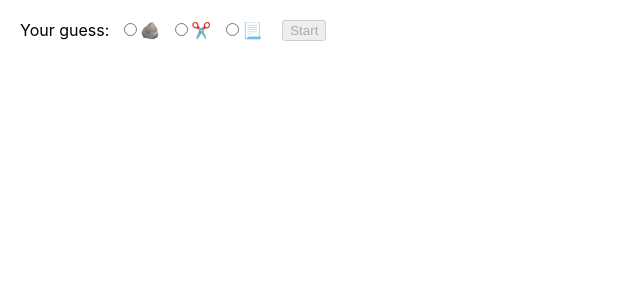
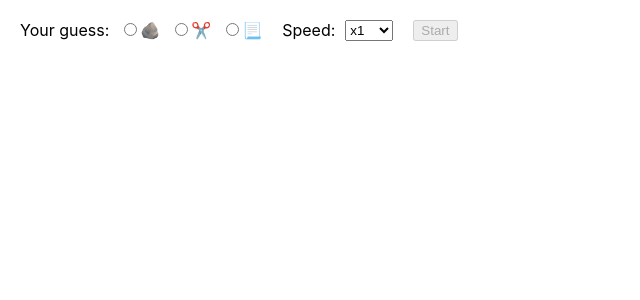
Before and after one commit to tr70k/rock-paper-scissors, a React (Create React App) app: page / in a window 1280 px wide. Shown: the top 300 px of the page, without its empty margins (0-640 px from the left). Built offline with nearby package versions, Linux system fonts and the light colour scheme.

Commit message:
add speed select

```diff
--- a/src/App.css
+++ b/src/App.css
@@ -11,6 +11,10 @@
 
 .Header label {
   margin-right: 10px;
+}
+
+.Header button {
+  margin-left: 10px;
 }
 
 .Result {
--- a/src/App.tsx
+++ b/src/App.tsx
@@ -1,11 +1,12 @@
 import React, {useState} from 'react';
 import './App.css';
 import { Game } from './components/Game';
-import { ICONS, ITEM_TYPES, ItemType } from './components/utils';
+import { ICONS, ITEM_TYPES, ItemType, Speed } from './components/utils';
 
 function App() {
   const [isRunning, setIsRunning] = useState(false)
   const [guess, setGuess] = useState<ItemType | null>(null)
+  const [speed, setSpeed] = useState<Speed>(1)
 
   return (
     <div className="App">
@@ -21,11 +22,25 @@ function App() {
             ))
           }
         </div>
-        <button onClick={() => setIsRunning(!isRunning)} disabled={!guess}>
-          {isRunning ? 'Stop' : 'Start'}
-        </button>
+        <div className="Header">
+          Speed:
+          <select
+            name="speed"
+            value={speed}
+            onChange={(e) => setSpeed(+e.target.value as Speed)}
+            disabled={isRunning}
+          >
+            <option value="0.5">x0.5</option>
+            <option value="1">x1</option>
+            <option value="1.5">x1.5</option>
+            <option value="2">x2</option>
+          </select>
+          <button onClick={() => setIsRunning(!isRunning)} disabled={!guess}>
+            {isRunning ? 'Stop' : 'Start'}
+          </button>
+        </div>
       </div>
-      {isRunning && <Game guess={guess} />}
+      {isRunning && <Game guess={guess} speed={speed} />}
     </div>
   );
 }
--- a/src/components/Game.tsx
+++ b/src/components/Game.tsx
@@ -11,9 +11,10 @@ import {
   randomMove,
   shuffle,
   ItemType,
+  Speed,
 } from './utils';
 
-const useGame = () => {
+const useGame = (step = 2) => {
   const [items, setItems] = useState(() => {
     const randomItems = [
       ...generateItems(ITEM_TYPES.ROCK, ITEMS_COUNT),
@@ -30,7 +31,7 @@ const useGame = () => {
       for (let i = 0; i < updatedItems.length; i++) {
         updatedItems[i] = {
           ...updatedItems[i],
-          position: randomMove(updatedItems[i].position)
+          position: randomMove(updatedItems[i].position, step)
         }
 
         for (let j = i + 1; j < updatedItems.length; j++) {
@@ -56,7 +57,7 @@ const useGame = () => {
     })
 
     setTimeout(tick, TICK_DELAY)
-  }, [])
+  }, [step])
 
   useEffect(() => {
     setTimeout(tick, TICK_DELAY)
@@ -69,12 +70,13 @@ const useGame = () => {
 
 type Props = {
   guess?: ItemType | null
+  speed?: Speed
 }
 
-export const Game = ({ guess }: Props) => {
+export const Game = ({ guess, speed = 0.5 }: Props) => {
   const wrapperRef = useRef<HTMLDivElement>(null)
   const [scale, setScale] = useState(1)
-  const { items } = useGame()
+  const { items } = useGame(3 - speed)
 
   useEffect(() => {
     function handleResize() {
--- a/src/components/utils.ts
+++ b/src/components/utils.ts
@@ -15,6 +15,8 @@ export const ITEM_TYPES = {
 
 export type ItemTypeKey = keyof typeof ITEM_TYPES
 export type ItemType = typeof ITEM_TYPES[ItemTypeKey]
+
+export type Speed = 0.5 | 1 | 1.5 | 2
 
 export const ICONS: Record<ItemType, string> = {
   [ITEM_TYPES.ROCK]: '🪨',
@@ -63,10 +65,10 @@ export const generateItems = (itemType: ItemType, count: number): Item[] => {
   }))
 }
 
-export const randomMove = (position: Position): Position => {
+export const randomMove = (position: Position, step = 2): Position => {
   return {
-    x: Math.min(Math.max(position.x + getRandomInt(-ITEM_SIZE, ITEM_SIZE), MIN_POSITION), MAX_POSITION),
-    y: Math.min(Math.max(position.y + getRandomInt(-ITEM_SIZE, ITEM_SIZE), MIN_POSITION), MAX_POSITION),
+    x: Math.min(Math.max(position.x + getRandomInt(-ITEM_SIZE / step, ITEM_SIZE / step), MIN_POSITION), MAX_POSITION),
+    y: Math.min(Math.max(position.y + getRandomInt(-ITEM_SIZE / step, ITEM_SIZE / step), MIN_POSITION), MAX_POSITION),
   }
 }
 
```
Also changed, not shown: screenshot.png.
